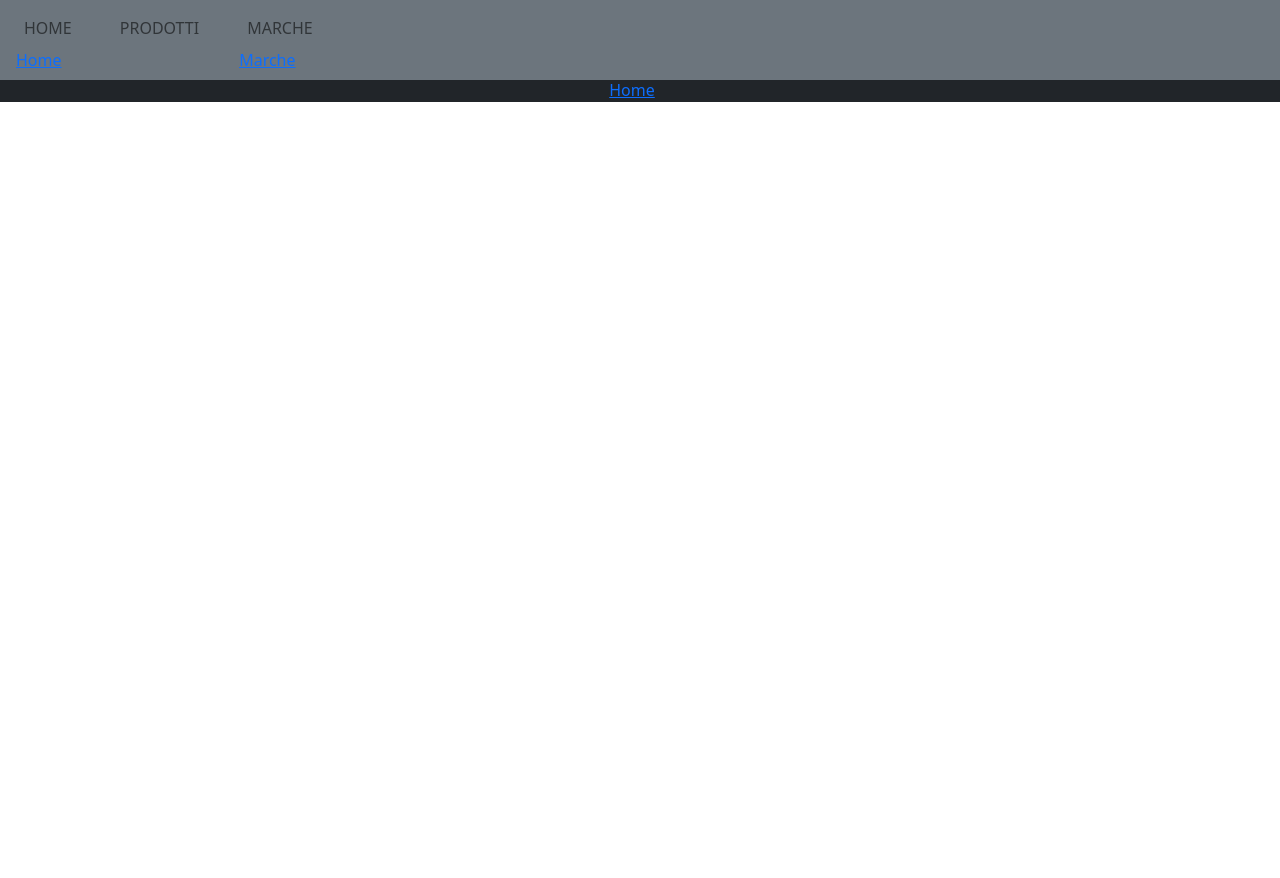
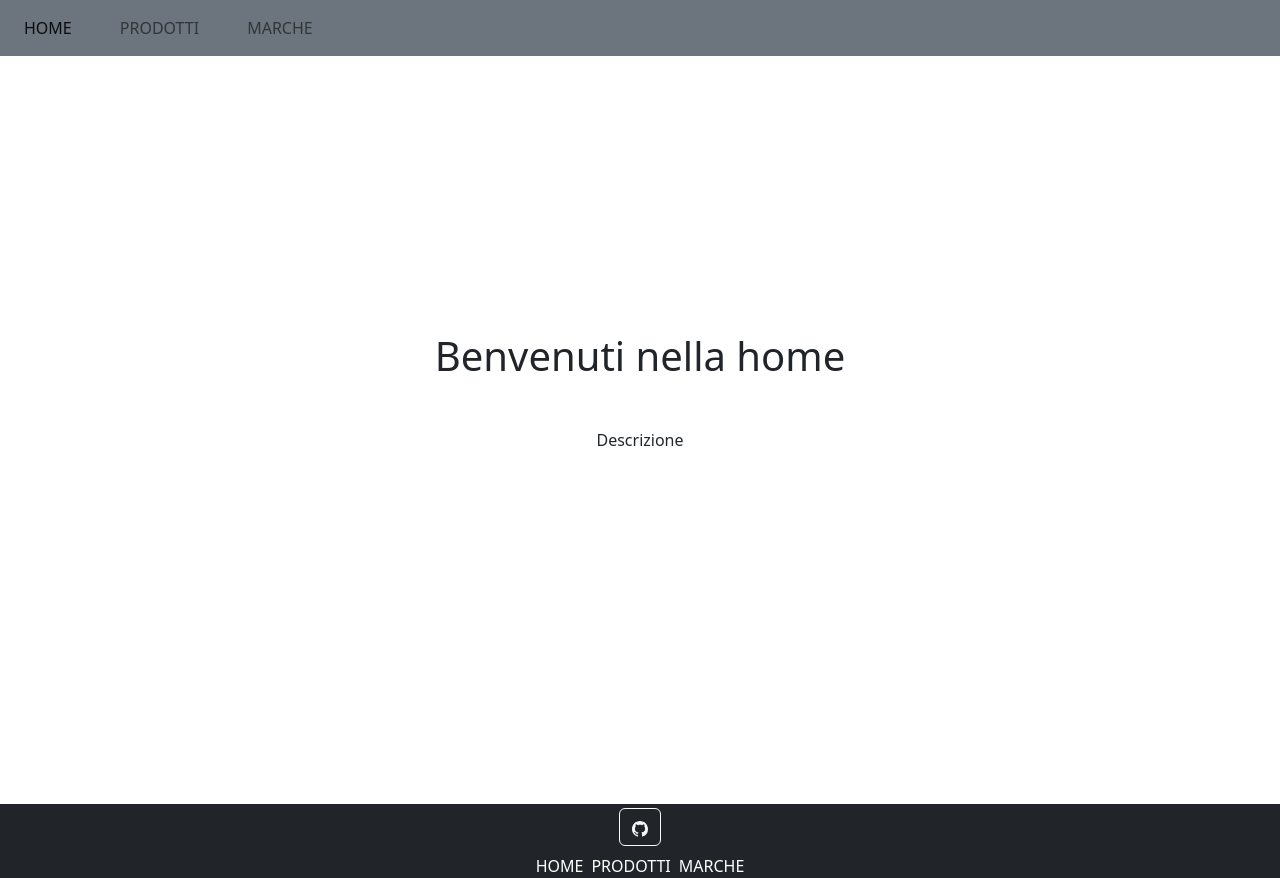
Before and after one commit to Federico-Cereda/ASPNetCoreReactProducts, a React (Create React App) app in the folder reactclient/: page / in a window 1280 px wide. Before the commit the page ends 800 px from the top, so only its background shows below. Built offline with nearby package versions, Linux system fonts and the light colour scheme.

Commit message:
Modifiche link e bootstrap.

```diff
--- a/reactclient/public/index.html
+++ b/reactclient/public/index.html
@@ -28,7 +28,7 @@
   </head>
   <body>
     <noscript>You need to enable JavaScript to run this app.</noscript>
-    <div id="rootIndex"></div>
+    <div id="root"></div>
     <!--
       This HTML file is a template.
       If you open it directly in the browser, you will see an empty page.
--- a/reactclient/src/Footer.js
+++ b/reactclient/src/Footer.js
@@ -1,5 +1,5 @@
 import React from "react";
-import { Link } from "react-router-dom";
+import { NavLink } from "react-router-dom";
 
 export default function Footer() {
     return (
@@ -15,20 +15,17 @@ export default function Footer() {
 
             <ul class="list-unstyled mb-0 mx-1 d-inline-block">
                 <li>
-                    {/* <a href="/" class="text-white">Home</a> */}
-                    <Link to="/">Home</Link>
+                    <NavLink to="/" className="nav-link font-weight-bolder text-uppercase text-white" >Home</NavLink>
                 </li>
             </ul>
             <ul class="list-unstyled mb-0 mx-1 d-inline-block">
                 <li>
-                    {/* <a href="/prodotti" class="text-white">Prodotti</a> */}
-                    {/* <Link to="/prodotti">Prodotti</Link> */}
+                    <NavLink to="/prodotti" className="nav-link font-weight-bolder text-uppercase text-white" >Prodotti</NavLink>
                 </li>
             </ul>
             <ul class="list-unstyled mb-0 mx-1 d-inline-block">
                 <li>
-                    {/* <a href="/marche" class="text-white">Marche</a> */}
-                    {/* <Link to="/marche">Marche</Link> */}
+                    <NavLink to="/marche" className="nav-link font-weight-bolder text-uppercase text-white" >Marche</NavLink>
                 </li>
             </ul>
 
--- a/reactclient/src/Header.js
+++ b/reactclient/src/Header.js
@@ -1,35 +1,24 @@
 import React from 'react';
-import {
-    BrowserRouter as Router,
-    Switch,
-    Route,
-    Redirect,
-} from "react-router-dom";
 import { NavLink } from "react-router-dom";
 
 export default function Header() {
 
     return (
-
         <div className='header' class="w-100 bg-secondary position-fixed h-100% d-inline-block">
             <nav class="navbar navbar-expand-lg navbar-light">
                 <ul className='navbar-nav'>
                     <li class="nav-item mx-3">
-                        <a class="nav-link font-weight-bolder text-uppercase" href='/'>Home</a>
-                        <NavLink to="/">Home</NavLink>
+                        <NavLink to="/" className="nav-link font-weight-bolder text-uppercase" >Home</NavLink>
                     </li>
                     <li class="nav-item mx-3">
-                        {/* <a href='/prodotti'>Prodotti</a> */}
                         <NavLink to="/prodotti" className="nav-link font-weight-bolder text-uppercase" >Prodotti</NavLink>
                     </li>
                     <li class="nav-item mx-3">
-                        <a class="nav-link font-weight-bolder text-uppercase" href='/marche'>Marche</a>
-                        <NavLink to="/marche">Marche</NavLink>
+                        <NavLink to="/marche" className="nav-link font-weight-bolder text-uppercase" >Marche</NavLink>
                     </li>
                 </ul>
             </nav>
         </div>
-
     )
 
 }
--- a/reactclient/src/Prodotti.js
+++ b/reactclient/src/Prodotti.js
@@ -4,11 +4,6 @@ import 'bootstrap/dist/css/bootstrap.css';
 import React from 'react';
 import TabellaProdotti from './TabellaProdotti';
 
-// const root = ReactDOM.createRoot(document.getElementById('rootProdotti'));
-// root.render(<App />);
-
-const prodotti = () => {
+export default function prodotti() {
     return (<TabellaProdotti />);
 };
-
-export default prodotti;
--- a/reactclient/src/TabellaProdotti.js
+++ b/reactclient/src/TabellaProdotti.js
@@ -14,6 +14,11 @@ export default function TabellaProdotti(props) {
     }, []);
 
     return (
+        <div className="container">
+            <div className="row min-vh-100">
+                <div className="col d-flex flex-column justify-content-center align-items-center">
+                    <h1 className='mb-5'>Lista Prodotti</h1>
+                    <button className="btn btn-success btn-sm">Aggiungi nuovo prodotto</button>
                     <div className="table-responsive mt-5">
                         <table className="table table-bordered border-dark">
                             <thead>
@@ -44,6 +49,9 @@ export default function TabellaProdotti(props) {
                             </tbody>
                         </table>
                     </div>
+                </div>
+            </div>
+        </div>
     )
 
 }
--- a/reactclient/src/home.js
+++ b/reactclient/src/home.js
@@ -1,7 +1,17 @@
+import 'bootstrap/dist/css/bootstrap.css';
+// Put any other imports below so that CSS from your
+// components takes precedence over default styles.
 import React from 'react';
 
-const home = () => {
-    return (<div>Benvenuti nella home.</div>);
+export default function home() {
+    return (
+        <div className="container">
+            <div className="row min-vh-100">
+                <div className="col d-flex flex-column justify-content-center align-items-center">
+                    <h1 className='mb-5'>Benvenuti nella home</h1>
+                    <p>Descrizione</p>
+                </div>
+            </div>
+        </div>
+    );
 };
-
-export default home;
--- a/reactclient/src/index.js
+++ b/reactclient/src/index.js
@@ -5,7 +5,7 @@ import React from 'react';
 import ReactDOM from 'react-dom/client';
 import App from './App';
 
-const root = ReactDOM.createRoot(document.getElementById('rootIndex'));
+const root = ReactDOM.createRoot(document.getElementById('root'));
 root.render(
     <React.StrictMode>
         <App />
--- a/reactclient/src/marche.js
+++ b/reactclient/src/marche.js
@@ -3,11 +3,14 @@ import 'bootstrap/dist/css/bootstrap.css';
 // components takes precedence over default styles.
 import React from 'react';
 
-// const root = ReactDOM.createRoot(document.getElementById('rootMarche'));
-// root.render(<AppMarche />);
-
-const marche = () => {
-    return (<div>Marche</div>);
+export default function marche() {
+    return (
+        <div className="container">
+            <div className="row min-vh-100">
+                <div className="col d-flex flex-column justify-content-center align-items-center">
+                    <h1 className='mb-5'>Marche</h1>
+                </div>
+            </div>
+        </div>
+    );
 };
-
-export default marche;
```
Also changed, not shown: reactclient/src/App.js (+0 -12 lines). Lines whose indentation alone changed are shown as unchanged.
